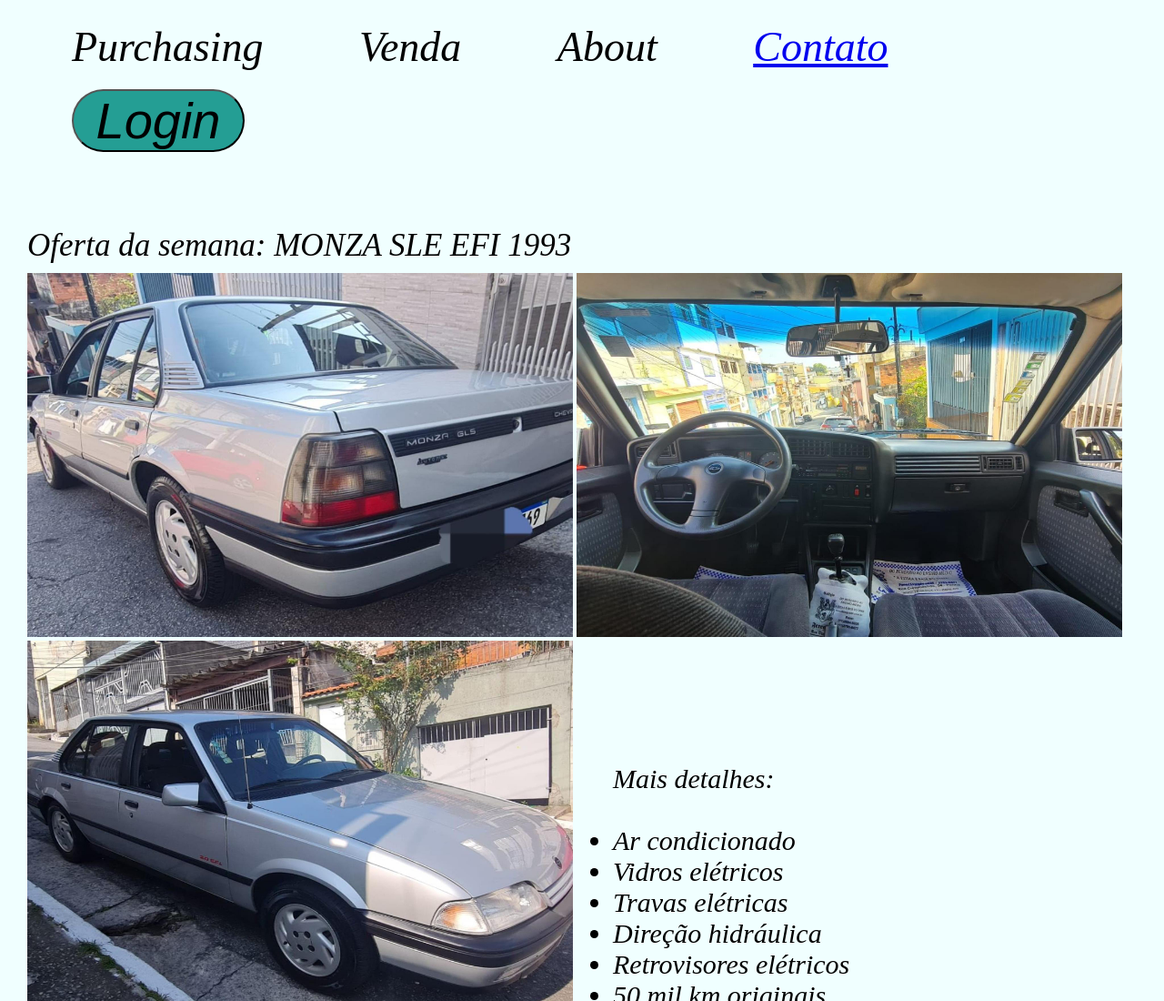
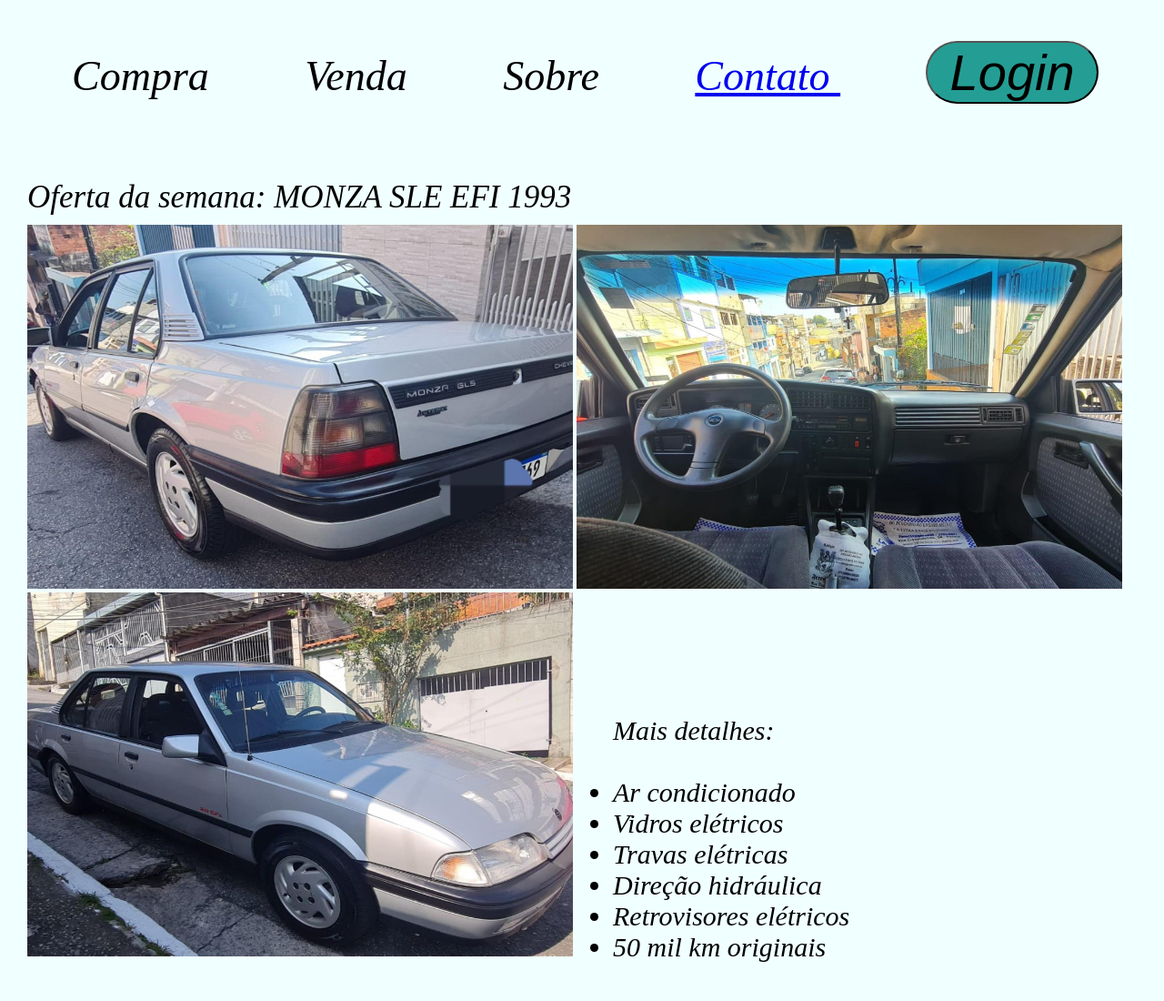
Before and after one commit to Robbie451979/CAR-DEALER, a plain HTML site: page index.html in a window 1280 px wide. Shown: the top 1100 px of the page at 91% size. Drawn offline with Linux system fonts and the light colour scheme; files whose address does not match are found by name.

Commit message:
Test header

```diff
--- a/index.html
+++ b/index.html
@@ -15,9 +15,9 @@
 <body>
 
     <header>
-        <a class="link-header"> Purchasing </a>
+        <a class="link-header"> Compra </a>
         <a class="link-header"> Venda </a>
-        <a class="link-header"> About </a>
+        <a class="link-header"> Sobre </a>
         <a class="link-header" href="https://www.google.com.br/maps/place/R.+Rizieri+Negrini,+138+-+Parque+Fongaro,+S%C3%A3o+Paulo+-+SP,+04257-143/@-23.6344128,-46.5927802,17.75z/data=!4m5!3m4!1s0x94ce5ca718542aff:0xb4c785ff2d452016!8m2!3d-23.6348939!4d-46.5918972?entry=ttu" target="_blank"> Contato </a>
         <button class="main-button"> Login </button>
     </header>
```
